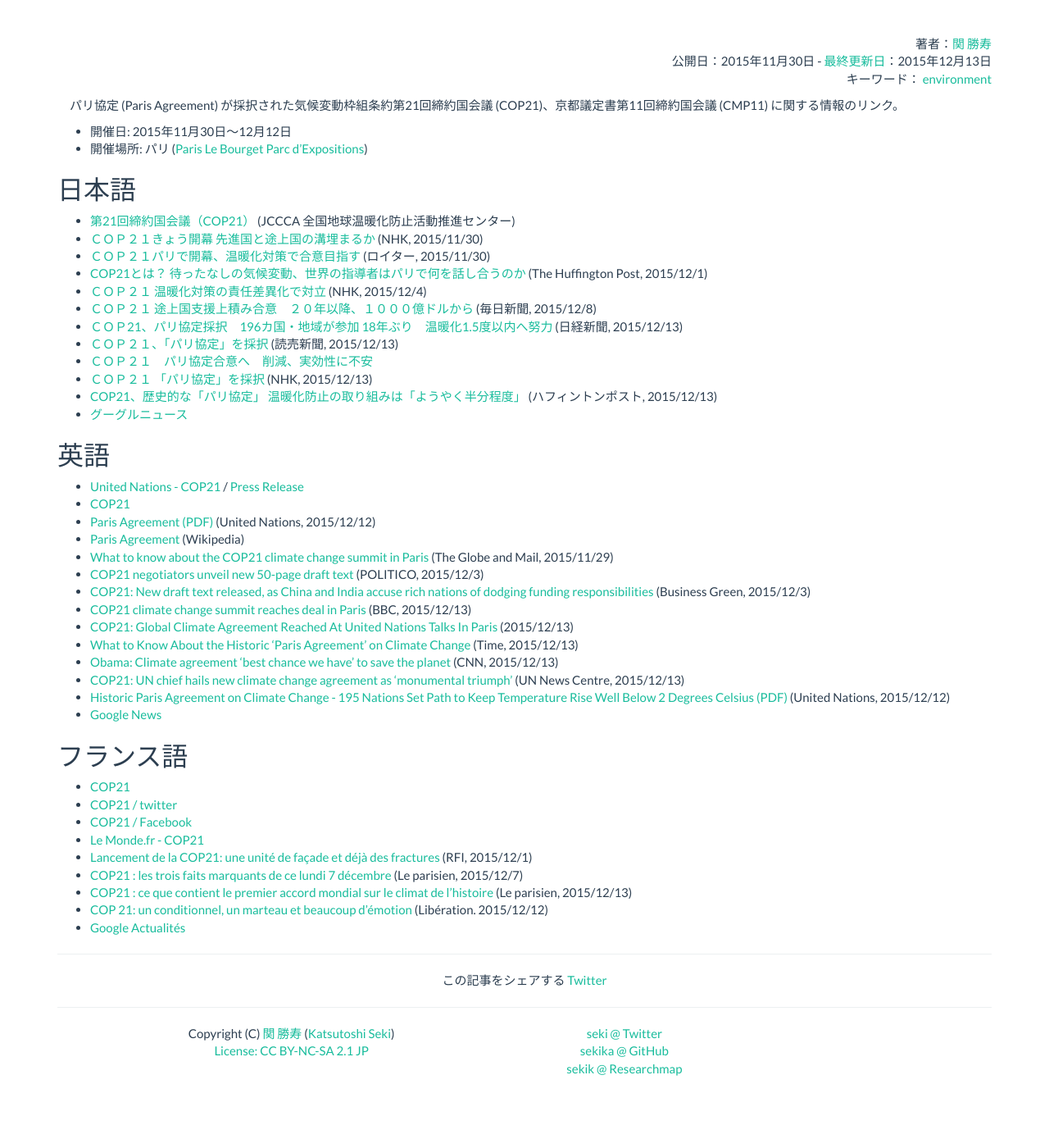
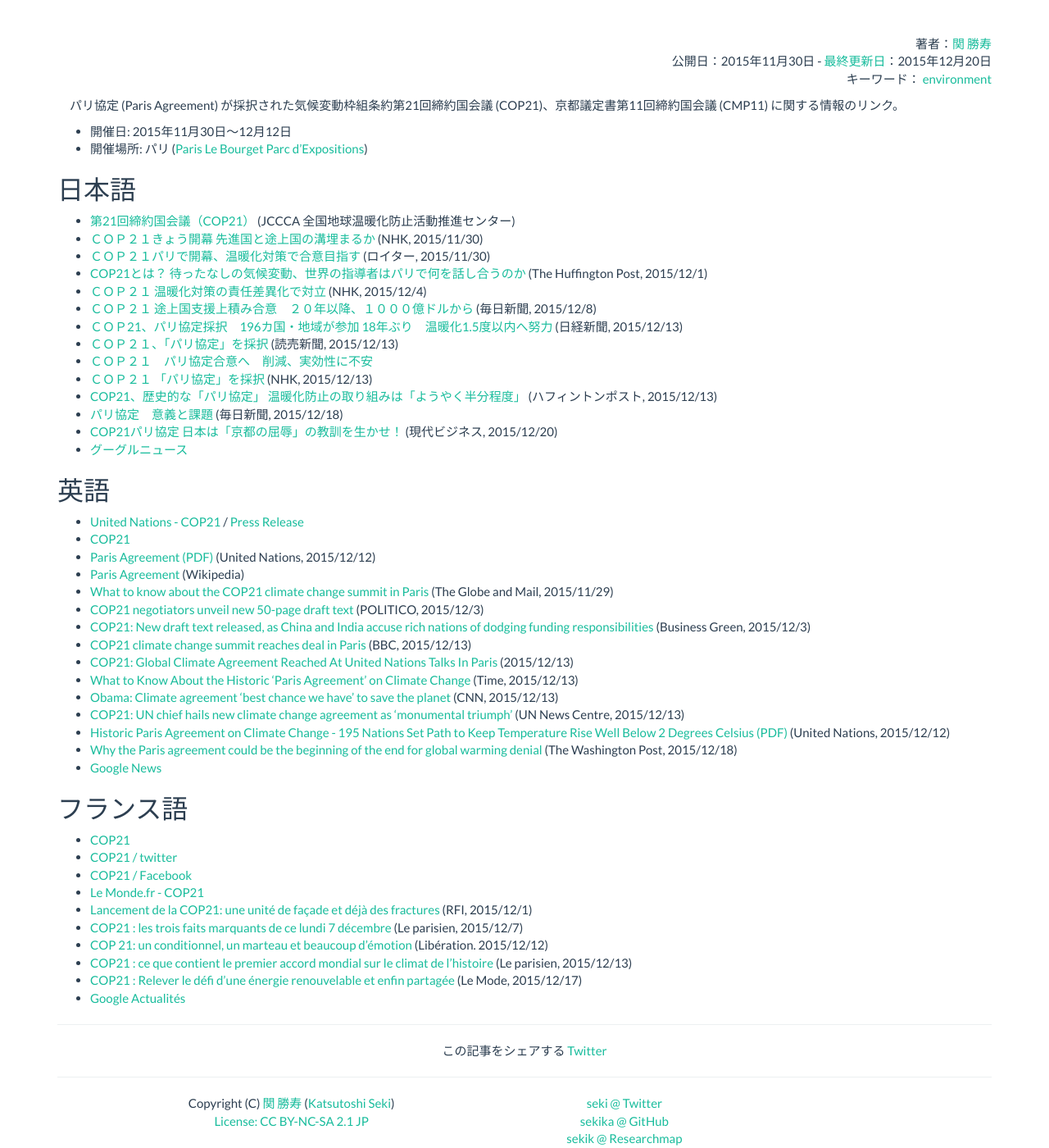
Before and after one commit to sekika/sekika.github.io, a Jekyll site: the page built from _posts/2015-11-30-cop21.md, in a window 1280 px wide and 1400 px high, scrolled down 165 px. Shown: the whole window at 82% size. Built offline with Jekyll 4.4.1, drawn with Linux system fonts in a browser that asks for light colours; nearby versions of some CDN libraries; comment, search, counter and statistics services are not loaded; before the commit the page ends 1479 px from its top, so only the background shows below that.

Commit message:
Added 4 articles

```diff
--- a/_posts/2015-11-30-cop21.md
+++ b/_posts/2015-11-30-cop21.md
@@ -2,7 +2,7 @@
 layout: post
 title: COP21 とパリ協定に関する情報
 date: 2015-11-30 07:44:12 +0000
-update: 2015-12-13 07:07:14 +0000
+update: 2015-12-20 17:55:32 +0000
 tag: environment
 ---
 パリ協定 (Paris Agreement) が採択された気候変動枠組条約第21回締約国会議 (COP21)、京都議定書第11回締約国会議 (CMP11) に関する情報のリンク。
@@ -22,6 +22,8 @@ tag: environment
 * [ＣＯＰ２１　パリ協定合意へ　削減、実効性に不安](http://mainichi.jp/articles/20151213/ddm/002/040/061000c)
 * [ＣＯＰ２１ 「パリ協定」を採択](http://www3.nhk.or.jp/news/html/20151213/k10010339621000.html) (NHK, 2015/12/13)
 * [COP21、歴史的な「パリ協定」 温暖化防止の取り組みは「ようやく半分程度」](http://www.huffingtonpost.jp/2015/12/12/climate-change-paris_n_8796612.html) (ハフィントンポスト, 2015/12/13)
+* [パリ協定　意義と課題](http://mainichi.jp/articles/20151218/ddm/004/070/026000c) (毎日新聞, 2015/12/18)
+* [COP21パリ協定 日本は「京都の屈辱」の教訓を生かせ！](http://gendai.ismedia.jp/articles/-/46998) (現代ビジネス, 2015/12/20)
 * [グーグルニュース](https://www.google.co.jp/search?q=%E3%83%91%E3%83%AA%E5%8D%94%E5%AE%9A&hl=jp&tbm=nws)
 
 ## 英語
@@ -38,6 +40,7 @@ tag: environment
 * [Obama: Climate agreement 'best chance we have' to save the planet](http://edition.cnn.com/2015/12/12/world/global-climate-change-conference-vote/) (CNN, 2015/12/13)
 * [COP21: UN chief hails new climate change agreement as 'monumental triumph'](http://www.un.org/apps/news/story.asp?NewsID=52802#.VmzlZxryjEY) (UN News Centre, 2015/12/13)
 * [Historic Paris Agreement on Climate Change - 195 Nations Set Path to Keep Temperature Rise Well Below 2 Degrees Celsius (PDF)](http://unfccc.int/files/press/press_releases_advisories/application/pdf/pr20151112_cop21_final.pdf) (United Nations, 2015/12/12)
+* [Why the Paris agreement could be the beginning of the end for global warming denial](https://www.washingtonpost.com/news/energy-environment/wp/2015/12/18/why-paris-could-mark-the-beginning-of-the-end-for-global-warming-denial/) (The Washington Post, 2015/12/18)
 * [Google News](https://www.google.co.jp/search?q=%22Paris+Agreement%22&hl=en&tbm=nws)
 
 ## フランス語
@@ -47,6 +50,7 @@ tag: environment
 * [Le Monde.fr - COP21](http://www.lemonde.fr/cop21/)
 * [Lancement de la COP21: une unité de façade et déjà des fractures](http://www.rfi.fr/france/20151201-lancement-cop21-unite-facade-fractures-paris-climat) (RFI, 2015/12/1)
 * [COP21 : les trois faits marquants de ce lundi 7 décembre](http://www.leparisien.fr/environnement/cop21/cop21-les-trois-faits-marquants-de-ce-lundi-7-decembre-07-12-2015-5349453.php) (Le parisien, 2015/12/7)
+* [COP 21: un conditionnel, un marteau et beaucoup d'émotion](http://www.liberation.fr/planete/2015/12/12/cop-21-un-conditionnel-un-marteau-et-beaucoup-d-emotion_1420331) (Libération. 2015/12/12)
 * [COP21 : ce que contient le premier accord mondial sur le climat de l'histoire](http://www.leparisien.fr/environnement/cop21/cop21-ce-que-contient-le-premier-projet-d-accord-mondial-sur-le-climat-de-l-histoire-12-12-2015-5364383.php) (Le parisien, 2015/12/13)
-* [COP 21: un conditionnel, un marteau et beaucoup d'émotion](http://www.liberation.fr/planete/2015/12/12/cop-21-un-conditionnel-un-marteau-et-beaucoup-d-emotion_1420331) (Libération. 2015/12/12)
+* [COP21 : Relever le défi d’une énergie renouvelable et enfin partagée](http://www.lemonde.fr/cop21/article/2015/12/17/cop21-relever-le-defi-d-une-energie-renouvelable-et-enfin-partagee_4834136_4527432.html) (Le Mode, 2015/12/17)
 * [Google Actualités](https://www.google.fr/search?q=cop21&hl=fr&tbm=nws)
```
